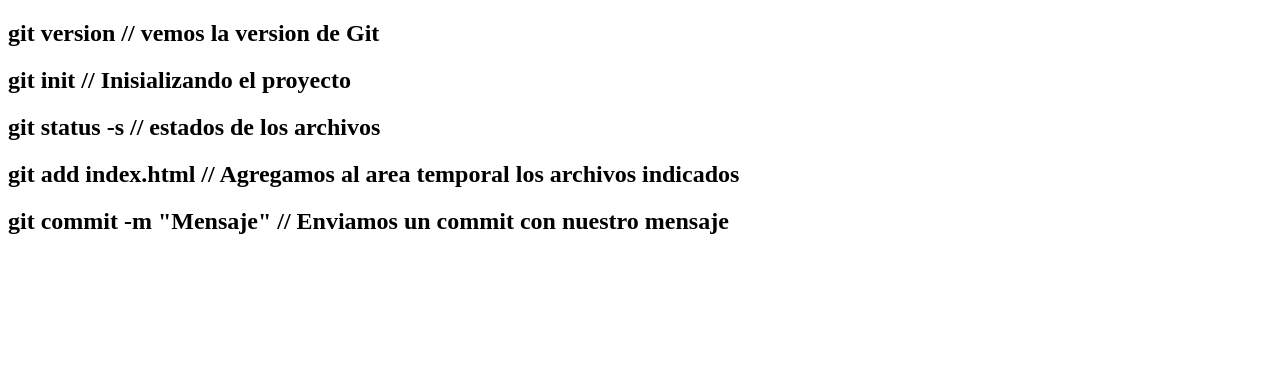
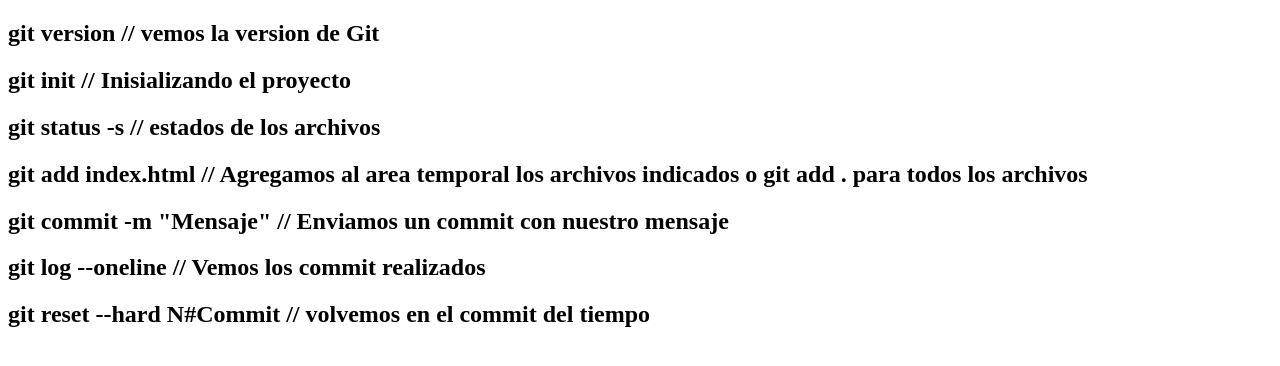
Before and after one commit to YamilEzequiel/Test, a plain HTML site: page index.html in a window 1280 px wide. Drawn offline with Linux system fonts and the light colour scheme.

Commit message:
Ultimo Comit

```diff
--- a/index.html
+++ b/index.html
@@ -11,8 +11,14 @@
 
 	<h2>git status -s // estados de los archivos </h2>
 
-	<h2>git add index.html // Agregamos al area temporal los archivos indicados </h2>
+	<h2>git add index.html // Agregamos al area temporal los archivos indicados o git add . para todos los archivos</h2>
 
 	<h2>git commit -m "Mensaje" // Enviamos un commit con nuestro mensaje</h2>
+
+	<h2>git log --oneline // Vemos los commit realizados</h2>
+
+	<h2>git reset --hard N#Commit // volvemos en el commit del tiempo</h2>
+
+
 </body>
 </html>
```
